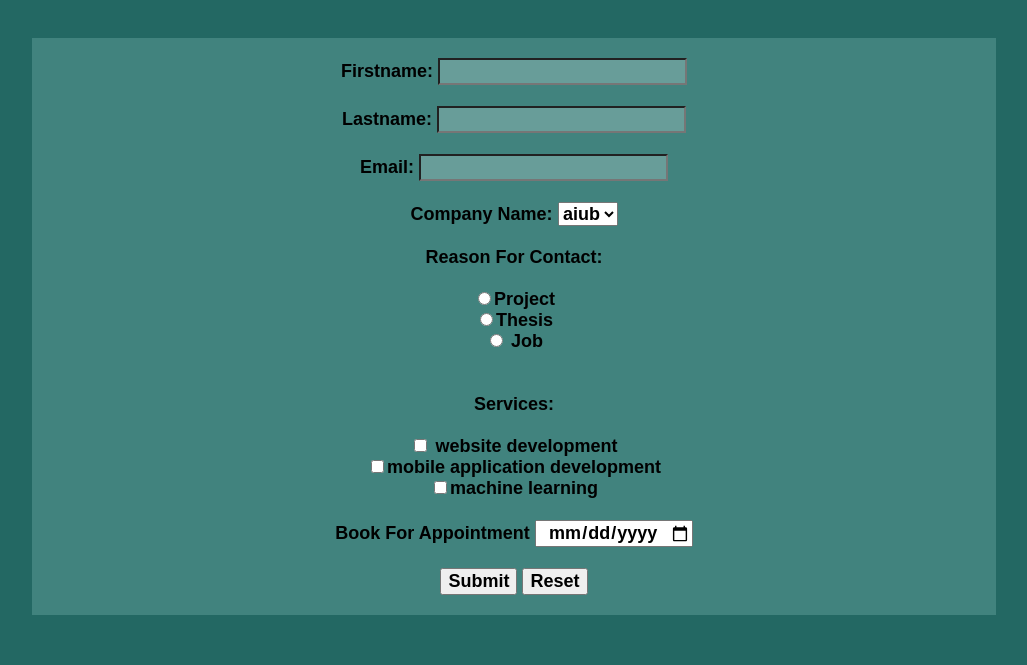
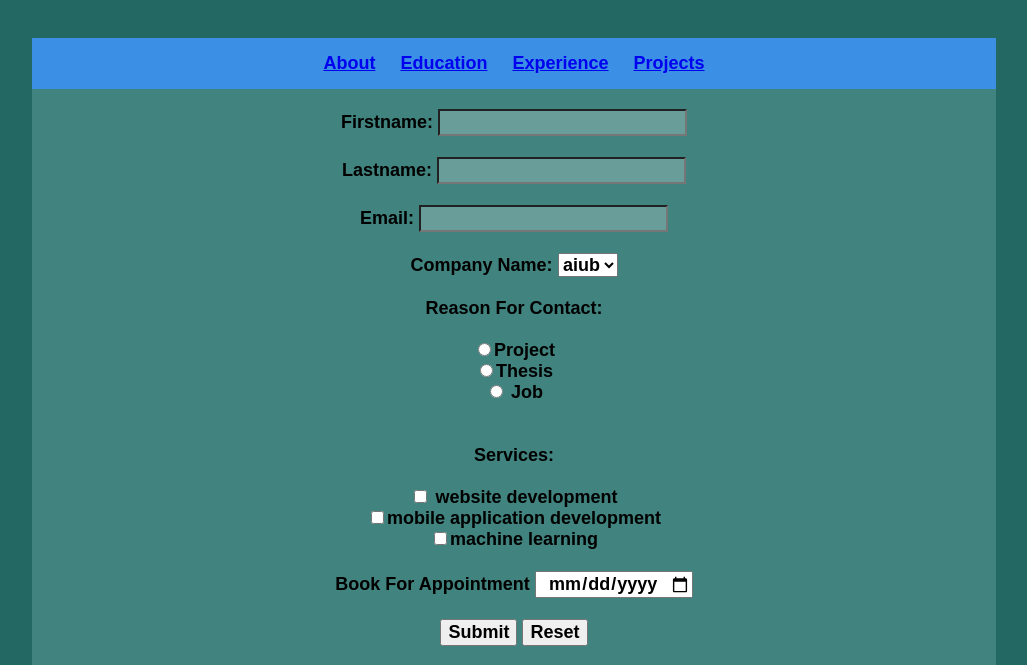
Before and after one commit to RisulIslam-Rifat/wbt-fall-2025-26, a PHP site: page /html/contact.html in a window 1280 px wide. Shown: the top 665 px of the page, without its empty margins (126-1153 px from the left). Run offline with PHP 8.4, Linux system fonts and the light colour scheme.

Commit message:
22-48931-3

```diff
--- a/Portfolio/css/contact.css
+++ b/Portfolio/css/contact.css
@@ -26,3 +26,23 @@ background-color:rgb(35, 104, 99);
     padding: 20px;
 
 }
+
+
+ul {
+  list-style-type: none;
+  margin: 0px;
+  padding: 15px;
+  background-color: #3b90e5;
+  display: flex;
+  justify-content: center;
+  font-weight: bold;
+font-family: Arial, Helvetica, sans-serif;
+color: aliceblue;
+
+}
+
+a {
+  font-size: 18px;
+    padding: 10px;
+
+}
--- a/Portfolio/html/contact.html
+++ b/Portfolio/html/contact.html
@@ -7,6 +7,19 @@
     <link rel="stylesheet" href="../css/contact.css">
 </head>
 <body>
+<ul>
+    <li>
+        <a href="../index.html">About</a>
+        <a href="../html/education.html">Education</a>
+        <a href="../html/experiance.html">Experience</a>
+        <a href="../html/projects.html">Projects</a>
+
+
+    </li>
+
+</ul>
+
+
     <form action="get" id="form">
     <label for="firstname" id ="name">Firstname:</label>
     <input type="text" name="firstname" id="input" required>
```
